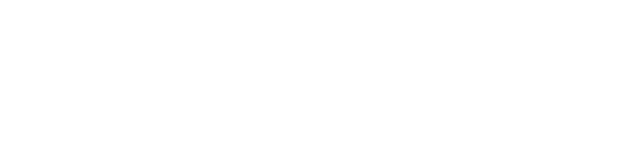
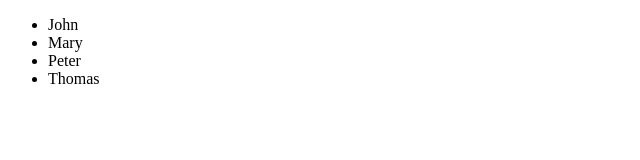
Before and after one commit to akshkgd/github_demo, a plain HTML site: page index.html in a window 1280 px wide. Shown: the whole page, without its empty margins (0-640 px from the left). Drawn offline with Linux system fonts and the light colour scheme.

Commit message:
users list added

```diff
--- a/index.html
+++ b/index.html
@@ -5,6 +5,17 @@
     <meta http-equiv="X-UA-Compatible" content="IE=edge">
     <meta name="viewport" content="width=device-width, initial-scale=1.0">
     <title>Document</title>
+
+    <!-- new branch code -->
+    <ul>
+        <li>John</li>
+        <li>Mary</li>
+        <li>Peter</li>
+        <li>Thomas</li>
+
+    </ul>
+    <!-- new branch code ends -->
+
 </head>
 <body>
 
```
